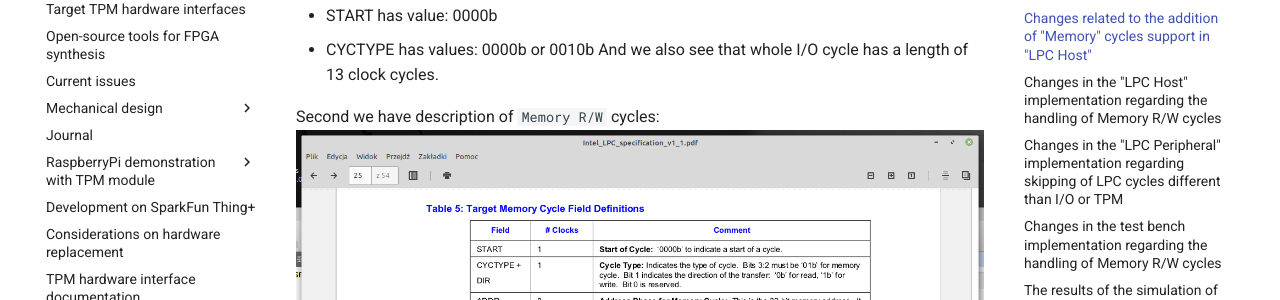
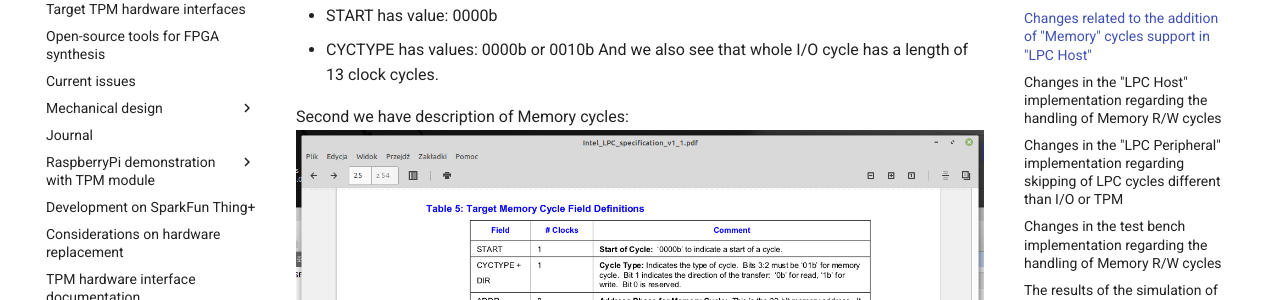
Before and after one commit to lpn-plant/lpntpm-docs, an MkDocs documentation site: the page built from docs/LPC_Additional_LPC_Cycles.md, in a window 1280 px wide and 900 px high, scrolled down 1329 px. Shown: the part 153-453 px from the top of the window. Built offline with MkDocs 1.6.1 and Material for MkDocs 9.7.7, drawn with Linux system fonts in a browser that asks for light colours.

```diff
--- a/docs/LPC_Additional_LPC_Cycles.md
+++ b/docs/LPC_Additional_LPC_Cycles.md
@@ -34,7 +34,7 @@ The most important here are the `START` and `CYCTYPE` fields:
 + CYCTYPE has values: 0000b or 0010b
 And we also see that whole I/O cycle has a length of 13 clock cycles.
 
-Second we have description of `Memory R/W` cycles:
+Second we have description of Memory cycles:
 ![LPC Memory cycles](images/LPC_Memory_Cycles_c1.png)
 
 ![LPC Memory cycles](images/LPC_Memory_cycles_c2.png)
```
